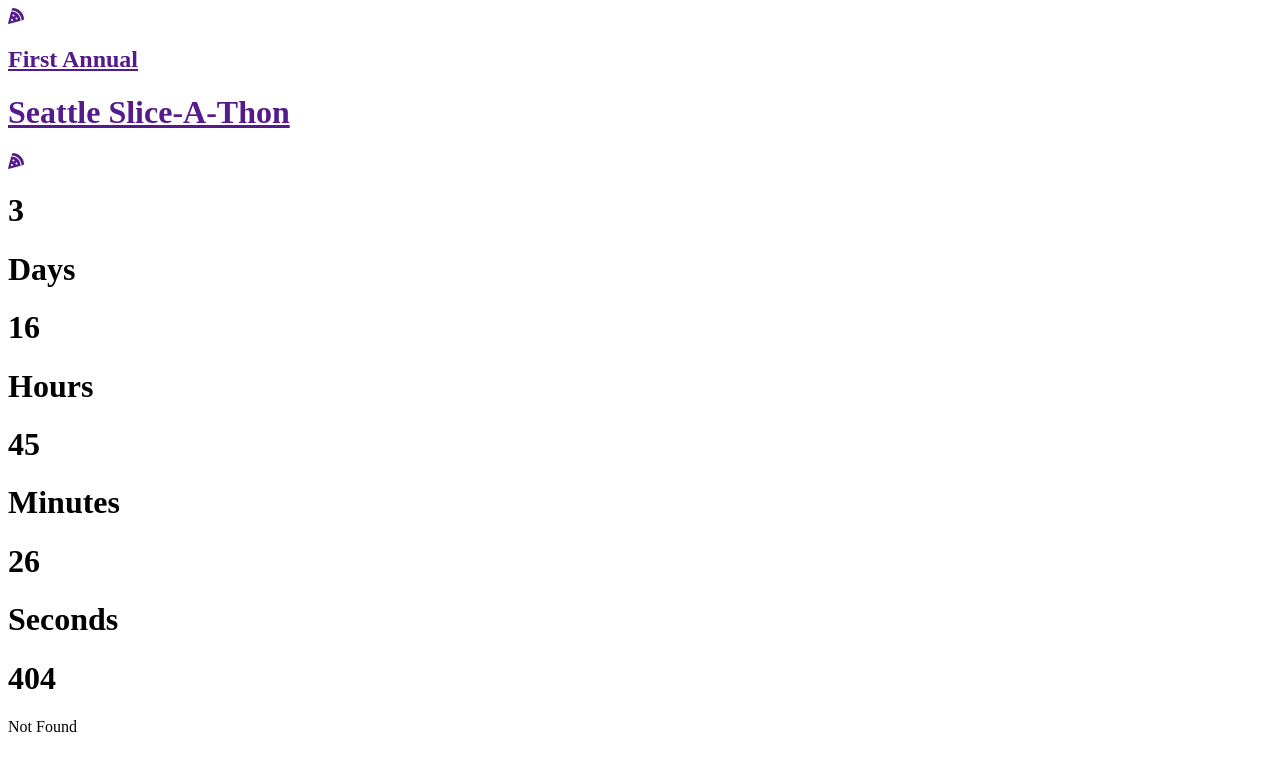
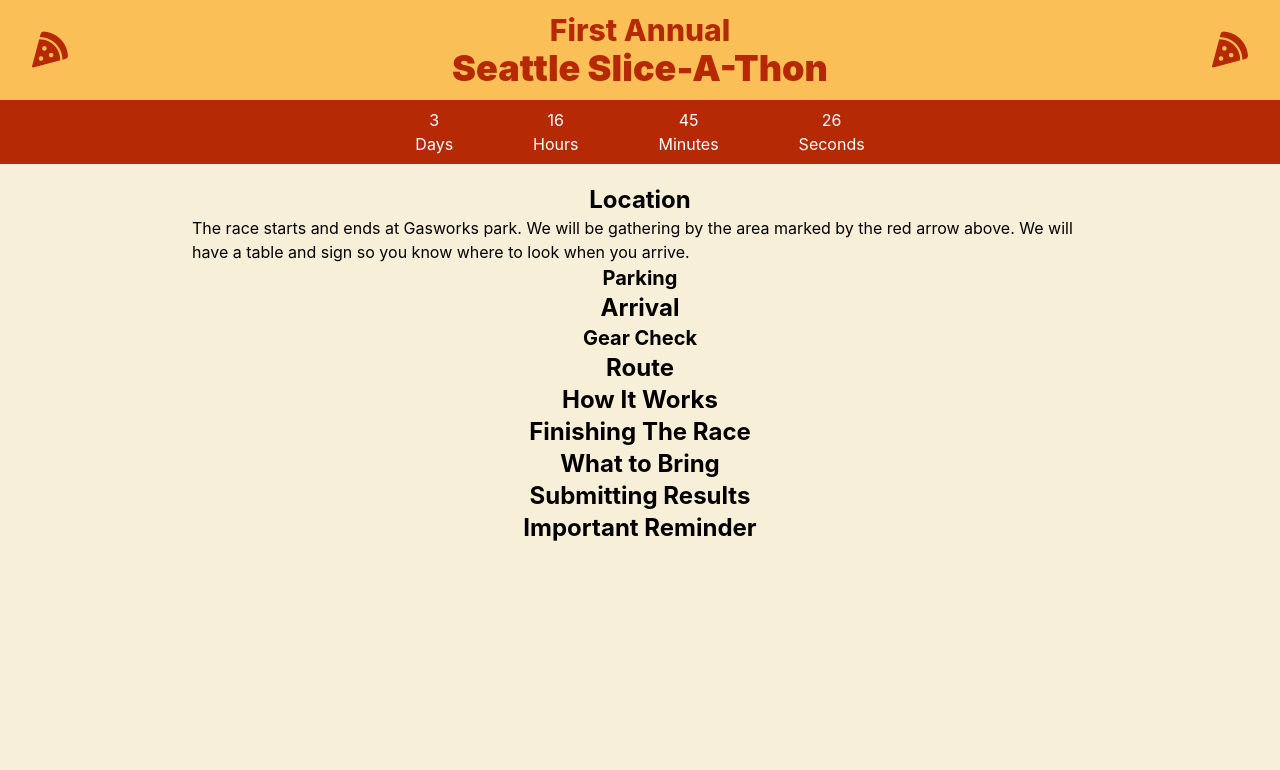
Before and after one commit to Kentokamoto/sliceathon, a SvelteKit app: page /race-day-details in a window 1280 px wide. Before the commit this address had no page. Shown: the top 770 px of the page. Built offline with nearby package versions, Linux system fonts and the light colour scheme.

Commit message:
Add headers to race day details section

```diff
--- a/src/app.css
+++ b/src/app.css
@@ -26,7 +26,7 @@
 
 body {
 	background-color: #f8efd9;
-	text-color: #000000;
+	color: #000000;
 	margin: 0;
 	display: flex;
 	min-width: 375px;
--- a/src/routes/+layout.svelte
+++ b/src/routes/+layout.svelte
@@ -1,11 +1,12 @@
 <script lang="ts">
+	import '../app.css';
 	import Title from '$lib/Title.svelte';
 	import Counter from '$lib/Counter.svelte';
 
 	let { children } = $props();
 </script>
 
-<main class="bg-crust w-full place-content-center">
+<main class="bg-crust w-full">
 	<div class="w-full place-content-center">
 		<Title />
 		<Counter />
--- /dev/null
+++ b/src/routes/race-day-details/+page.svelte
@@ -0,0 +1,32 @@
+<div class="mt-5">
+	<section>
+		<h1 class="text-center text-2xl font-bold text-black">Location</h1>
+		<p>
+			The race starts and ends at Gasworks park. We will be gathering by the area marked by the red
+			arrow above. We will have a table and sign so you know where to look when you arrive.
+		</p>
+		<h2 class="text-center text-xl font-bold text-black">Parking</h2>
+	</section>
+	<section>
+		<h1 class="text-center text-2xl font-bold text-black">Arrival</h1>
+		<h2 class="text-center text-xl font-bold text-black">Gear Check</h2>
+	</section>
+	<section>
+		<h1 class="text-center text-2xl font-bold text-black">Route</h1>
+	</section>
+	<section>
+		<h1 class="text-center text-2xl font-bold text-black">How It Works</h1>
+	</section>
+	<section>
+		<h1 class="text-center text-2xl font-bold text-black">Finishing The Race</h1>
+	</section>
+	<section>
+		<h1 class="text-center text-2xl font-bold text-black">What to Bring</h1>
+	</section>
+	<section>
+		<h1 class="text-center text-2xl font-bold text-black">Submitting Results</h1>
+	</section>
+	<section>
+		<h1 class="text-center text-2xl font-bold text-black">Important Reminder</h1>
+	</section>
+</div>
```
